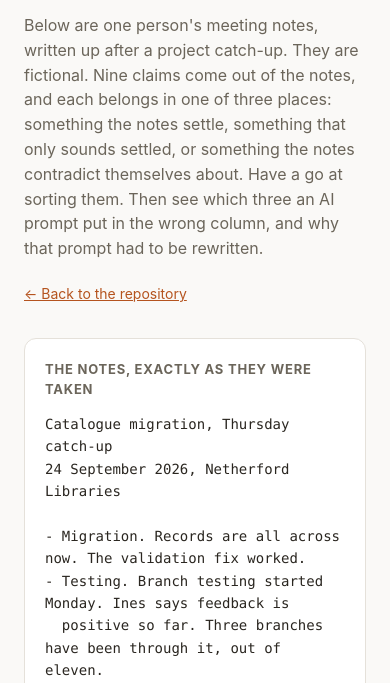
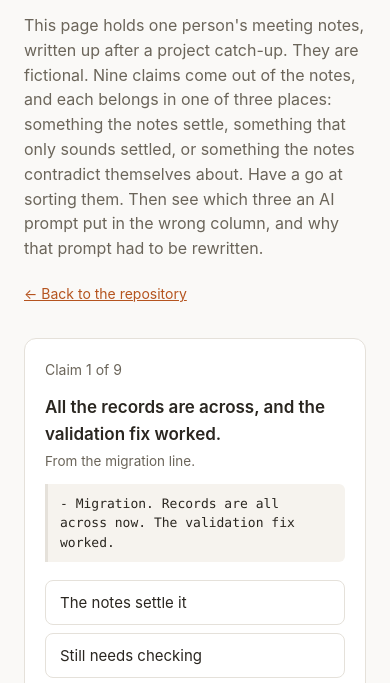
Before and after one commit to shaunmarsden/practical-ai-adoption, a plain HTML site: page docs/index.html in a window 390 px wide. Shown: the part 158-841 px from the top of the page. Drawn offline with Linux system fonts and the light colour scheme.

Commit message:
Show each claim's note line on phones and put the quiz before the full notes (#68)
On a narrow screen the notes took 900px, so the first claim started about 1,500px down and the notes and claim could not be seen together. Narrow screens now show the relevant note line with each claim and the quiz first. Desktop is unchanged.

Co-authored-by: Claude Sonnet 5.5 <noreply@anthropic.com>

```diff
--- a/docs/index.html
+++ b/docs/index.html
@@ -58,6 +58,8 @@
   }
   @media (max-width: 820px) {
     main.stage { grid-template-columns: 1fr; }
+    #quiz { order: -1; }
+    #quiz .quote { display: block; }
   }
   .panel {
     background: var(--panel);
@@ -82,6 +84,19 @@
   .progress { font-size: 14px; color: var(--ink-soft); margin: 0 0 14px; }
   .claim { font-size: 17px; font-weight: 600; margin: 0 0 4px; }
   .claim-source { font-size: 13.5px; color: var(--ink-soft); margin: 0 0 18px; }
+  .quote {
+    display: none;
+    margin: -6px 0 18px;
+    padding: 10px 12px;
+    background: #f6f3ee;
+    border-left: 3px solid var(--border);
+    border-radius: 0 6px 6px 0;
+    font-family: ui-monospace, SFMono-Regular, Menlo, Consolas, monospace;
+    font-size: 13px;
+    line-height: 1.5;
+  }
+  .quote p { margin: 0 0 6px; }
+  .quote p:last-child { margin: 0; }
   .choices { display: grid; gap: 8px; }
   .choices button {
     text-align: left;
@@ -172,7 +187,7 @@
 <header class="top">
   <div class="kicker">Practical AI Adoption</div>
   <h1>Sort the Notes Yourself</h1>
-  <p>Below are one person's meeting notes, written up after a project catch-up. They are fictional. Nine claims come out of the notes, and each belongs in one of three places: something the notes settle, something that only sounds settled, or something the notes contradict themselves about. Have a go at sorting them. Then see which three an AI prompt put in the wrong column, and why that prompt had to be rewritten.</p>
+  <p>This page holds one person's meeting notes, written up after a project catch-up. They are fictional. Nine claims come out of the notes, and each belongs in one of three places: something the notes settle, something that only sounds settled, or something the notes contradict themselves about. Have a go at sorting them. Then see which three an AI prompt put in the wrong column, and why that prompt had to be rewritten.</p>
   <a class="backlink" href="https://github.com/shaunmarsden/practical-ai-adoption">&larr; Back to the repository</a>
 </header>
 
@@ -236,30 +251,35 @@
   var CLAIMS = [
     {
       claim: "All the records are across, and the validation fix worked.",
+      lines: ["- Migration. Records are all across now. The validation fix worked."],
       source: "From the migration line.",
       answer: "confirmed",
       because: "The notes state both flatly. Nobody hedges and nothing contradicts them. This is what a confirmed item looks like."
     },
     {
       claim: "Three of the eleven branches have been through testing.",
+      lines: ["- Testing. Branch testing started Monday. Ines says feedback is positive so far. Three branches have been through it, out of eleven."],
       source: "From the testing line.",
       answer: "confirmed",
       because: "A counted fact. The notes record three of eleven, so the number is settled, whatever anyone thinks of how it's going."
     },
     {
       claim: "Branch testing is going well.",
+      lines: ["- Testing. Branch testing started Monday. Ines says feedback is positive so far. Three branches have been through it, out of eleven."],
       source: "Also from the testing line.",
       answer: "checking",
       because: "Ines says feedback is positive so far. That's one person's early impression with eight branches still untested, and an impression is not a result. The same line holds a confirmed fact and an unconfirmed one, and none of the earlier AI runs separated them."
     },
     {
       claim: "Four of the six training sessions are done, with 58 people through.",
+      lines: ["- Training. Four of the six sessions done, 58 people through."],
       source: "From the training line.",
       answer: "confirmed",
       because: "Two counted figures, stated plainly and uncontested."
     },
     {
       claim: "Search is much faster in the supplier's new 4.2 release.",
+      lines: ["- Supplier. Cardinal have released 4.2. Marguerite said the search speed is much better."],
       source: "From the supplier line.",
       answer: "checking",
       because: "That 4.2 exists is confirmed. That search is much faster is Marguerite's view, and nobody on this side has measured it. An AI prompt filed this as confirmed, one of three it got wrong.",
@@ -267,6 +287,7 @@
     },
     {
       claim: "Go live is 1 November.",
+      lines: ["- Go live. Plan still shows 1 November. I told the branch managers on Monday to work to the 15th as more realistic. Board papers go out on the 8th."],
       source: "From the go live line.",
       answer: "disagree",
       because: "The plan says 1 November, and the branch managers were told to work to the 15th. Both are in the same note. This isn't an unchecked fact. It's a decision nobody has made yet, and the board papers go out on the 8th.",
@@ -274,12 +295,14 @@
     },
     {
       claim: "Spend is around 70,000 pounds.",
+      lines: ["- Budget. 61,000 pounds spent as at the 5 September finance report. Prisha reckons we are nearer 70 now once the licence renewal lands."],
       source: "From the budget line.",
       answer: "checking",
       because: "The confirmed figure is 61,000 pounds, from the 5 September finance report. The 70,000 is Prisha's estimate of where spend ends up once a renewal arrives, and no report shows it yet. Keep the estimate apart from the sourced number."
     },
     {
       claim: "The kiosk plan is agreed.",
+      lines: ["- Kiosks. Marguerite is happy with the kiosk plan. Still need to get her the support contract numbers she asked for."],
       source: "From the kiosks line.",
       answer: "checking",
       because: "Marguerite is happy with the plan, but the support contract numbers she asked for haven't been sent. Being happy with a plan whose own open item is outstanding is not agreement.",
@@ -287,6 +310,7 @@
     },
     {
       claim: "December is a safe slot for decommissioning the old system.",
+      lines: ["- Old system. Decommissioning booked in for December. Cannot start until 30 days after go live.", "- Go live. Plan still shows 1 November. I told the branch managers on Monday to work to the 15th as more realistic. Board papers go out on the 8th."],
       source: "From the old system line, read against the go live line.",
       answer: "checking",
       because: "This looks like a conflict and isn't. Thirty days after 1 November is 1 December, and thirty days after the 15th (read as 15 November, which the notes don't say) is 15 December, so either go live date puts the start in December. What's missing is the date in December the booking sits on, since an early December slot would clear one go live date and not the other. That's something to check, not something the notes disagree about."
@@ -312,6 +336,12 @@
     if (el) { el.setAttribute("tabindex", "-1"); el.focus(); }
   }
 
+  function quoteHtml(q) {
+    var html = "<blockquote class=\"quote\" aria-label=\"From the notes\">";
+    q.lines.forEach(function (line) { html += "<p>" + escapeHtml(line) + "</p>"; });
+    return html + "</blockquote>";
+  }
+
   function tag(key) {
     return "<span class=\"tag " + CLASSES[key] + "\">" + LABELS[key] + "</span>";
   }
@@ -322,6 +352,7 @@
     var html = "";
     html += "<p class=\"claim\">" + escapeHtml(q.claim) + "</p>";
     html += "<p class=\"claim-source\">" + escapeHtml(q.source) + "</p>";
+    html += quoteHtml(q);
     html += "<div class=\"choices\">";
     ["confirmed", "checking", "disagree"].forEach(function (key) {
       html += "<button type=\"button\" data-key=\"" + key + "\">" +
@@ -343,6 +374,7 @@
     var html = "";
     html += "<p class=\"claim\">" + escapeHtml(q.claim) + "</p>";
     html += "<p class=\"claim-source\">" + escapeHtml(q.source) + "</p>";
+    html += quoteHtml(q);
     html += "<div class=\"verdict " + (correct ? "right" : "wrong") + "\">";
     html += "<div class=\"headline\">" +
             (correct ? "That's where it goes." : "Not quite.") + "</div>";
```
